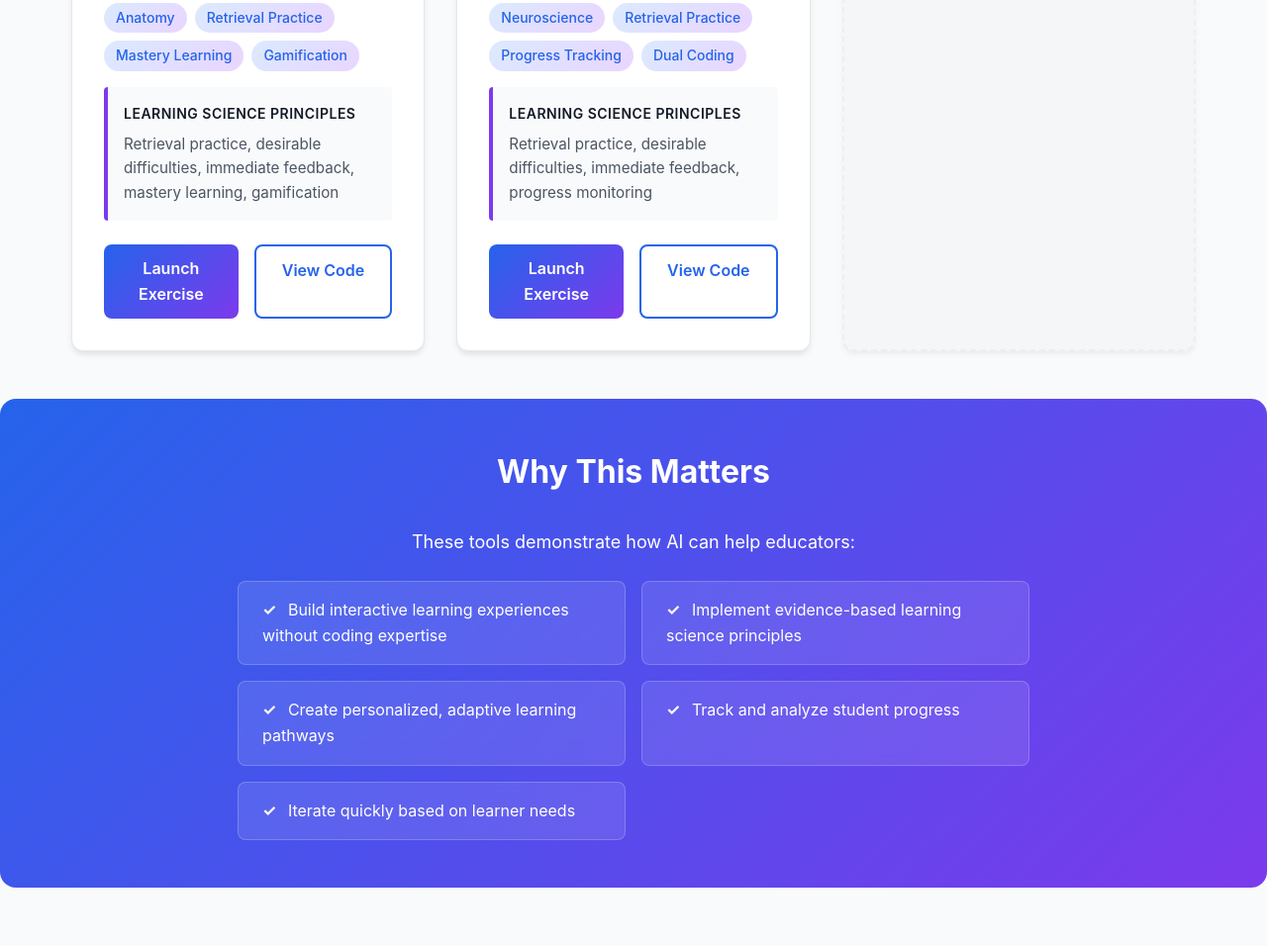
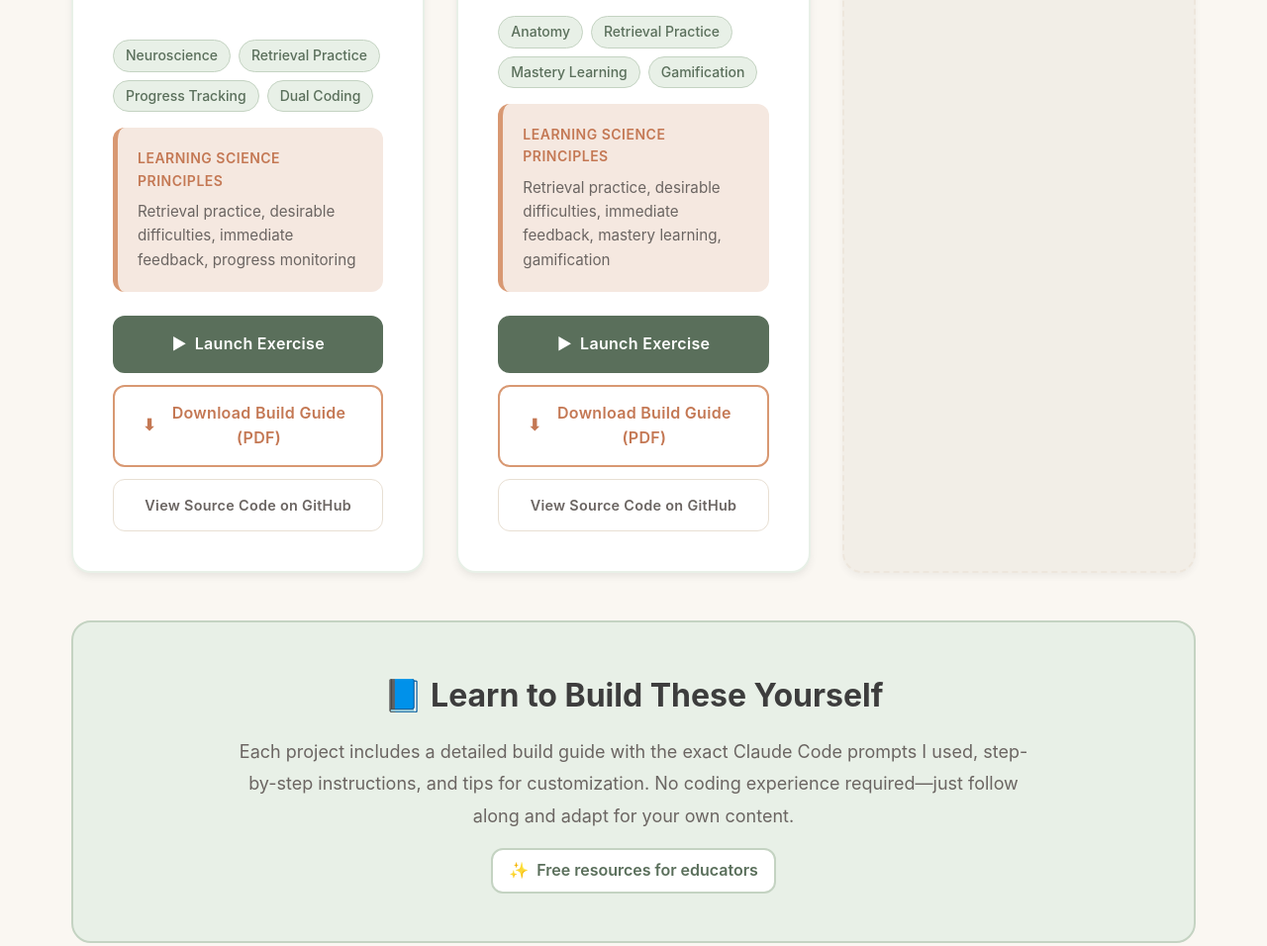
Before and after one commit to nhuntemann/claudecode, a plain HTML site: page index.html in a window 1280 px wide. Shown: the part 1036-1992 px from the top of the page at 99% size. Drawn offline with Linux system fonts and the light colour scheme.

Commit message:
Update index.html

```diff
--- a/index.html
+++ b/index.html
@@ -14,34 +14,38 @@
         }
 
         :root {
-            --primary-blue: #2563eb;
-            --primary-purple: #7c3aed;
-            --dark-blue: #1e40af;
-            --light-blue: #dbeafe;
-            --gray-50: #f9fafb;
-            --gray-100: #f3f4f6;
-            --gray-200: #e5e7eb;
-            --gray-600: #4b5563;
-            --gray-800: #1f2937;
-            --gray-900: #111827;
+            /* Modern Organic Color Palette */
+            --sage-dark: #5a6f5b;
+            --sage-medium: #7d9178;
+            --sage-light: #c4d3c2;
+            --sage-pale: #e8f0e7;
+            --terracotta-dark: #c47854;
+            --terracotta-medium: #d89872;
+            --terracotta-light: #e8c4b0;
+            --terracotta-pale: #f5e8e0;
+            --cream: #faf7f2;
+            --cream-dark: #f0ebe3;
+            --sand: #e8dfd3;
+            --charcoal: #3d3d3d;
+            --warm-gray: #6b6562;
             --white: #ffffff;
-            --shadow-sm: 0 1px 2px 0 rgb(0 0 0 / 0.05);
-            --shadow-md: 0 4px 6px -1px rgb(0 0 0 / 0.1);
-            --shadow-lg: 0 10px 15px -3px rgb(0 0 0 / 0.1);
-            --shadow-xl: 0 20px 25px -5px rgb(0 0 0 / 0.1);
+            --shadow-sm: 0 1px 3px 0 rgba(61, 61, 61, 0.08);
+            --shadow-md: 0 4px 8px -2px rgba(61, 61, 61, 0.12);
+            --shadow-lg: 0 10px 20px -5px rgba(61, 61, 61, 0.15);
+            --shadow-xl: 0 20px 30px -8px rgba(61, 61, 61, 0.18);
         }
 
         body {
             font-family: -apple-system, BlinkMacSystemFont, 'Segoe UI', Roboto, Oxygen, Ubuntu, Cantarell, sans-serif;
             line-height: 1.6;
-            color: var(--gray-800);
-            background-color: var(--gray-50);
+            color: var(--charcoal);
+            background-color: var(--cream);
         }
 
         /* Navigation */
         nav {
             background: var(--white);
-            border-bottom: 1px solid var(--gray-200);
+            border-bottom: 2px solid var(--sage-pale);
             padding: 1rem 0;
             position: sticky;
             top: 0;
@@ -61,10 +65,7 @@
         .logo {
             font-size: 1.5rem;
             font-weight: 700;
-            background: linear-gradient(135deg, var(--primary-blue), var(--primary-purple));
-            -webkit-background-clip: text;
-            -webkit-text-fill-color: transparent;
-            background-clip: text;
+            color: var(--sage-dark);
         }
 
         .nav-links {
@@ -74,14 +75,14 @@
         }
 
         .nav-links a {
-            color: var(--gray-600);
+            color: var(--warm-gray);
             text-decoration: none;
             font-weight: 500;
             transition: color 0.3s ease;
         }
 
         .nav-links a:hover {
-            color: var(--primary-blue);
+            color: var(--sage-dark);
         }
 
         /* Container */
@@ -98,17 +99,18 @@
         }
 
         .hero h1 {
-            font-size: 2.5rem;
+            font-size: 2.75rem;
             font-weight: 800;
-            color: var(--gray-900);
+            color: var(--charcoal);
             margin-bottom: 1rem;
             line-height: 1.2;
+            letter-spacing: -0.5px;
         }
 
         .hero h2 {
             font-size: 1.5rem;
             font-weight: 400;
-            color: var(--gray-600);
+            color: var(--sage-dark);
             margin-bottom: 2rem;
         }
 
@@ -116,7 +118,7 @@
             max-width: 800px;
             margin: 0 auto;
             font-size: 1.125rem;
-            color: var(--gray-600);
+            color: var(--warm-gray);
             line-height: 1.8;
         }
 
@@ -128,7 +130,7 @@
         .section-title {
             font-size: 2rem;
             font-weight: 700;
-            color: var(--gray-900);
+            color: var(--charcoal);
             margin-bottom: 2rem;
             text-align: center;
         }
@@ -144,11 +146,11 @@
         /* Project Card */
         .project-card {
             background: var(--white);
-            border-radius: 12px;
-            padding: 2rem;
+            border-radius: 20px;
+            padding: 2.5rem;
             box-shadow: var(--shadow-md);
             transition: all 0.3s ease;
-            border: 1px solid var(--gray-200);
+            border: 2px solid var(--sage-pale);
             display: flex;
             flex-direction: column;
         }
@@ -156,12 +158,13 @@
         .project-card:hover {
             box-shadow: var(--shadow-xl);
             transform: translateY(-4px);
+            border-color: var(--sage-light);
         }
 
         .project-card.coming-soon {
-            background: var(--gray-100);
-            border: 2px dashed var(--gray-200);
-            opacity: 0.6;
+            background: var(--cream-dark);
+            border: 2px dashed var(--sand);
+            opacity: 0.7;
             cursor: default;
         }
 
@@ -173,12 +176,12 @@
         .project-title {
             font-size: 1.5rem;
             font-weight: 700;
-            color: var(--gray-900);
+            color: var(--charcoal);
             margin-bottom: 1rem;
         }
 
         .project-description {
-            color: var(--gray-600);
+            color: var(--warm-gray);
             margin-bottom: 1.5rem;
             flex-grow: 1;
             line-height: 1.7;
@@ -192,25 +195,32 @@
         }
 
         .tag {
-            background: linear-gradient(135deg, var(--light-blue), #e9d5ff);
-            color: var(--primary-blue);
+            background: var(--sage-pale);
+            color: var(--sage-dark);
             padding: 0.25rem 0.75rem;
             border-radius: 20px;
             font-size: 0.875rem;
             font-weight: 500;
+            border: 1px solid var(--sage-light);
         }
 
         .learning-principles {
-            background: var(--gray-50);
-            border-left: 4px solid var(--primary-purple);
-            padding: 1rem;
+            background: var(--terracotta-pale);
+            border-left: 5px solid var(--terracotta-medium);
+            padding: 1.25rem;
             margin-bottom: 1.5rem;
-            border-radius: 4px;
+            border-radius: 12px;
+            transition: all 0.3s ease;
+        }
+
+        .learning-principles:hover {
+            border-left-width: 6px;
+            padding-left: 1.375rem;
         }
 
         .learning-principles-title {
             font-weight: 600;
-            color: var(--gray-900);
+            color: var(--terracotta-dark);
             margin-bottom: 0.5rem;
             font-size: 0.875rem;
             text-transform: uppercase;
@@ -218,20 +228,20 @@
         }
 
         .learning-principles-content {
-            color: var(--gray-600);
+            color: var(--warm-gray);
             font-size: 0.95rem;
         }
 
         .project-buttons {
             display: flex;
-            gap: 1rem;
+            flex-direction: column;
+            gap: 0.75rem;
             margin-top: auto;
         }
 
         .btn {
-            flex: 1;
-            padding: 0.75rem 1.5rem;
-            border-radius: 8px;
+            padding: 0.875rem 1.75rem;
+            border-radius: 12px;
             font-weight: 600;
             text-decoration: none;
             text-align: center;
@@ -239,42 +249,100 @@
             border: none;
             cursor: pointer;
             font-size: 1rem;
+            display: inline-flex;
+            align-items: center;
+            justify-content: center;
+            gap: 0.5rem;
+            letter-spacing: 0.3px;
         }
 
         .btn-primary {
-            background: linear-gradient(135deg, var(--primary-blue), var(--primary-purple));
+            background: var(--sage-dark);
             color: var(--white);
+            border: 2px solid var(--sage-dark);
         }
 
         .btn-primary:hover {
-            transform: translateY(-2px);
-            box-shadow: var(--shadow-lg);
+            background: var(--sage-medium);
+            border-color: var(--sage-medium);
+            transform: translateY(-3px);
+            box-shadow: 0 12px 24px -5px rgba(90, 111, 91, 0.3);
         }
 
         .btn-secondary {
             background: var(--white);
-            color: var(--primary-blue);
-            border: 2px solid var(--primary-blue);
+            color: var(--terracotta-dark);
+            border: 2px solid var(--terracotta-medium);
         }
 
         .btn-secondary:hover {
-            background: var(--light-blue);
+            background: var(--terracotta-pale);
+            border-color: var(--terracotta-dark);
+        }
+
+        .btn-tertiary {
+            background: transparent;
+            color: var(--warm-gray);
+            border: 1px solid var(--sand);
+            font-size: 0.9rem;
+        }
+
+        .btn-tertiary:hover {
+            background: var(--cream-dark);
+            color: var(--sage-dark);
+            border-color: var(--sage-light);
         }
 
         .coming-soon-text {
             text-align: center;
-            color: var(--gray-600);
+            color: var(--warm-gray);
             font-size: 1.125rem;
             font-style: italic;
         }
 
+        /* Build It Yourself Section */
+        .build-it-yourself {
+            background: var(--sage-pale);
+            border: 2px solid var(--sage-light);
+            border-radius: 20px;
+            padding: 3rem 2rem;
+            margin: 3rem 0;
+            text-align: center;
+        }
+
+        .build-it-yourself .section-title {
+            color: var(--charcoal);
+            margin-bottom: 1rem;
+        }
+
+        .build-it-yourself-intro {
+            max-width: 800px;
+            margin: 0 auto;
+            font-size: 1.125rem;
+            color: var(--warm-gray);
+            line-height: 1.8;
+        }
+
+        .build-it-yourself-highlight {
+            display: inline-flex;
+            align-items: center;
+            gap: 0.5rem;
+            background: var(--white);
+            color: var(--sage-dark);
+            padding: 0.5rem 1rem;
+            border-radius: 12px;
+            font-weight: 600;
+            margin-top: 1rem;
+            border: 2px solid var(--sage-light);
+        }
+
         /* Why This Matters Section */
         .why-matters {
-            background: linear-gradient(135deg, var(--primary-blue), var(--primary-purple));
+            background: var(--terracotta-dark);
             color: var(--white);
             margin: 3rem 0;
             padding: 3rem 2rem;
-            border-radius: 16px;
+            border-radius: 20px;
         }
 
         .why-matters .section-title {
@@ -300,11 +368,10 @@
         }
 
         .benefits-list li {
-            background: rgba(255, 255, 255, 0.1);
+            background: var(--terracotta-medium);
             padding: 1rem 1.5rem;
-            border-radius: 8px;
-            backdrop-filter: blur(10px);
-            border: 1px solid rgba(255, 255, 255, 0.2);
+            border-radius: 12px;
+            border: 2px solid var(--terracotta-light);
         }
 
         .benefits-list li::before {
@@ -315,8 +382,8 @@
 
         /* Footer */
         footer {
-            background: var(--gray-900);
-            color: var(--white);
+            background: var(--charcoal);
+            color: var(--cream);
             padding: 3rem 0 2rem;
             margin-top: 4rem;
         }
@@ -331,11 +398,11 @@
         .footer-tagline {
             font-size: 1.125rem;
             margin-bottom: 1rem;
-            opacity: 0.9;
+            opacity: 0.95;
         }
 
         .footer-license {
-            color: var(--gray-200);
+            color: var(--sand);
             margin-bottom: 2rem;
             font-size: 0.95rem;
         }
@@ -343,7 +410,7 @@
         .footer-connect {
             margin-top: 2rem;
             padding-top: 2rem;
-            border-top: 1px solid rgba(255, 255, 255, 0.1);
+            border-top: 2px solid var(--warm-gray);
         }
 
         .footer-connect h3 {
@@ -360,14 +427,14 @@
         }
 
         .footer-links a {
-            color: var(--white);
+            color: var(--cream);
             text-decoration: none;
             font-weight: 500;
             transition: color 0.3s ease;
         }
 
         .footer-links a:hover {
-            color: var(--light-blue);
+            color: var(--sage-light);
         }
 
         .footer-cta {
@@ -392,10 +459,6 @@
 
             .nav-links {
                 gap: 1rem;
-            }
-
-            .project-buttons {
-                flex-direction: column;
             }
 
             .benefits-list {
@@ -437,7 +500,7 @@
         /* Accessibility */
         .btn:focus,
         .nav-links a:focus {
-            outline: 3px solid var(--primary-purple);
+            outline: 3px solid var(--terracotta-medium);
             outline-offset: 2px;
         }
 
@@ -454,6 +517,7 @@
             <div class="logo">ClaudeCode Portfolio</div>
             <ul class="nav-links">
                 <li><a href="#projects">Projects</a></li>
+                <li><a href="#build-guides">Build Guides</a></li>
                 <li><a href="#why-matters">Impact</a></li>
                 <li><a href="#contact">Connect</a></li>
             </ul>
@@ -478,14 +542,46 @@
     <section id="projects" class="container">
         <h2 class="section-title">Featured Projects</h2>
         <div class="projects-grid">
+            <!-- Project 1: Brain & Memory -->
+            <article class="project-card">
+                <h3 class="project-title">Brain & Memory Learning Exercise</h3>
+                <p class="project-description">
+                    Multi-page interactive learning pathway teaching how the brain encodes information into long-term memory.
+                    Features dual-difficulty modes (recognition vs. recall), flashcard practice, comprehensive progress tracking,
+                    and demonstrates retrieval practice, desirable difficulties, and spaced repetition principles.
+                </p>
+                <div class="project-tags">
+                    <span class="tag">Neuroscience</span>
+                    <span class="tag">Retrieval Practice</span>
+                    <span class="tag">Progress Tracking</span>
+                    <span class="tag">Dual Coding</span>
+                </div>
+                <div class="learning-principles">
+                    <div class="learning-principles-title">Learning Science Principles</div>
+                    <div class="learning-principles-content">
+                        Retrieval practice, desirable difficulties, immediate feedback, progress monitoring
+                    </div>
+                </div>
+                <div class="project-buttons">
+                    <a href="./brainpractice/" class="btn btn-primary">
+                        <span>▶</span> Launch Exercise
+                    </a>
+                    <a href="./brainpractice/Build-Guide.pdf" class="btn btn-secondary" download>
+                        <span>⬇</span> Download Build Guide (PDF)
+                    </a>
+                    <a href="https://github.com/nhuntemann/ClaudeCode/tree/main/brainpractice" class="btn btn-tertiary" target="_blank" rel="noopener noreferrer">
+                        View Source Code on GitHub
+                    </a>
+                </div>
+            </article>
 
-        <!-- Project 1: Brain Labeling Exercise -->
+            <!-- Project 2: Brain Labeling Exercise -->
             <article class="project-card">
                 <h3 class="project-title">Brain Structures Learning Exercise</h3>
                 <p class="project-description">
-                    My first project! A simple interactive brain anatomy labeling tool with intelligent progress tracking. Features dual-difficulty modes
+                    Interactive brain anatomy labeling tool with intelligent progress tracking. Features dual-difficulty modes
                     (with word bank vs. memory recall), structure-specific mastery tracking, achievements system, and personalized
-                    recommendations. Demonstrates retrieval practice, immediate feedback, and adaptive learning principles. Created on January 14, 2026
+                    recommendations. Demonstrates retrieval practice, immediate feedback, and adaptive learning principles.
                 </p>
                 <div class="project-tags">
                     <span class="tag">Anatomy</span>
@@ -500,37 +596,19 @@
                     </div>
                 </div>
                 <div class="project-buttons">
-                    <a href="./brainlabel/" class="btn btn-primary">Launch Exercise</a>
-                    <a href="https://github.com/nhuntemann/ClaudeCode/tree/main/brainlabel" class="btn btn-secondary" target="_blank" rel="noopener noreferrer">View Code</a>
-                </div>
-            </article>
-            <!-- Project 2: Brain & Memory -->
-            <article class="project-card">
-                <h3 class="project-title">Brain & Memory Learning Exercise</h3>
-                <p class="project-description">
-                    Multi-page interactive learning pathway teaching how the brain encodes information into long-term memory.
-                    Features dual-difficulty modes (recognition vs. recall), flashcard practice, comprehensive progress tracking,
-                    and demonstrates retrieval practice, desirable difficulties, and spaced repetition principles. Created on January 15, 2026
-                </p>
-                <div class="project-tags">
-                    <span class="tag">Neuroscience</span>
-                    <span class="tag">Retrieval Practice</span>
-                    <span class="tag">Progress Tracking</span>
-                    <span class="tag">Dual Coding</span>
-                </div>
-                <div class="learning-principles">
-                    <div class="learning-principles-title">Learning Science Principles</div>
-                    <div class="learning-principles-content">
-                        Retrieval practice, desirable difficulties, immediate feedback, progress monitoring
-                    </div>
-                </div>
-                <div class="project-buttons">
-                    <a href="./brainpractice/" class="btn btn-primary">Launch Exercise</a>
-                    <a href="https://github.com/nhuntemann/ClaudeCode/tree/main/brainpractice" class="btn btn-secondary" target="_blank" rel="noopener noreferrer">View Code</a>
+                    <a href="./brain_labeling_exercise.html" class="btn btn-primary">
+                        <span>▶</span> Launch Exercise
+                    </a>
+                    <a href="./BrainExercise/Build-Guide.pdf" class="btn btn-secondary" download>
+                        <span>⬇</span> Download Build Guide (PDF)
+                    </a>
+                    <a href="https://github.com/nhuntemann/ClaudeCode" class="btn btn-tertiary" target="_blank" rel="noopener noreferrer">
+                        View Source Code on GitHub
+                    </a>
                 </div>
             </article>
 
-          <!-- Coming Soon Placeholders -->
+            <!-- Coming Soon Placeholders -->
 
             <article class="project-card coming-soon">
                 <h3 class="project-title">More Projects Coming Soon</h3>
@@ -538,6 +616,22 @@
                     Additional interactive learning experiences in development...
                 </p>
             </article>
+        </div>
+    </section>
+
+    <!-- Build It Yourself Section -->
+    <section id="build-guides" class="container">
+        <div class="build-it-yourself">
+            <h2 class="section-title">📘 Learn to Build These Yourself</h2>
+            <p class="build-it-yourself-intro">
+                Each project includes a detailed build guide with the exact Claude Code prompts I used,
+                step-by-step instructions, and tips for customization. No coding experience required—just
+                follow along and adapt for your own content.
+            </p>
+            <div class="build-it-yourself-highlight">
+                <span>✨</span>
+                <span>Free resources for educators</span>
+            </div>
         </div>
     </section>
 
```
